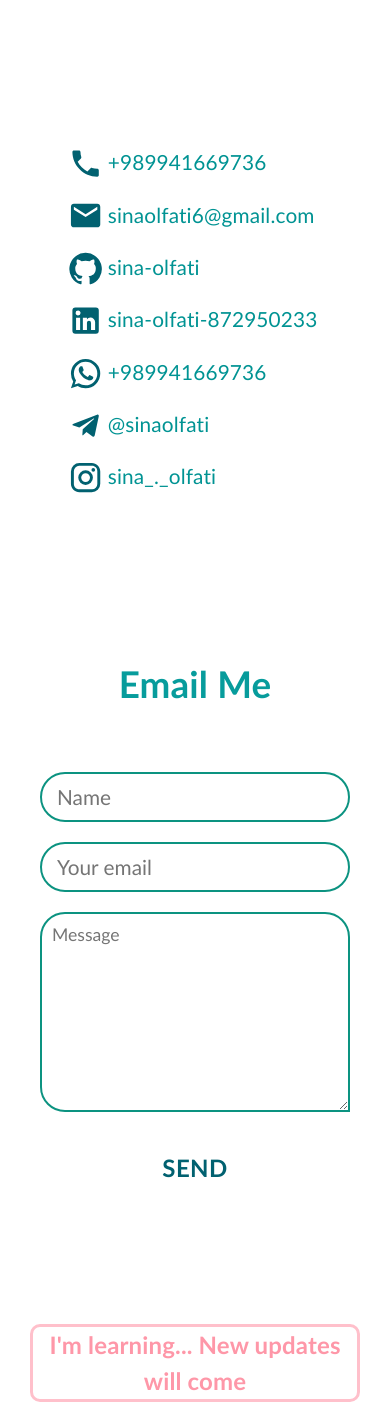
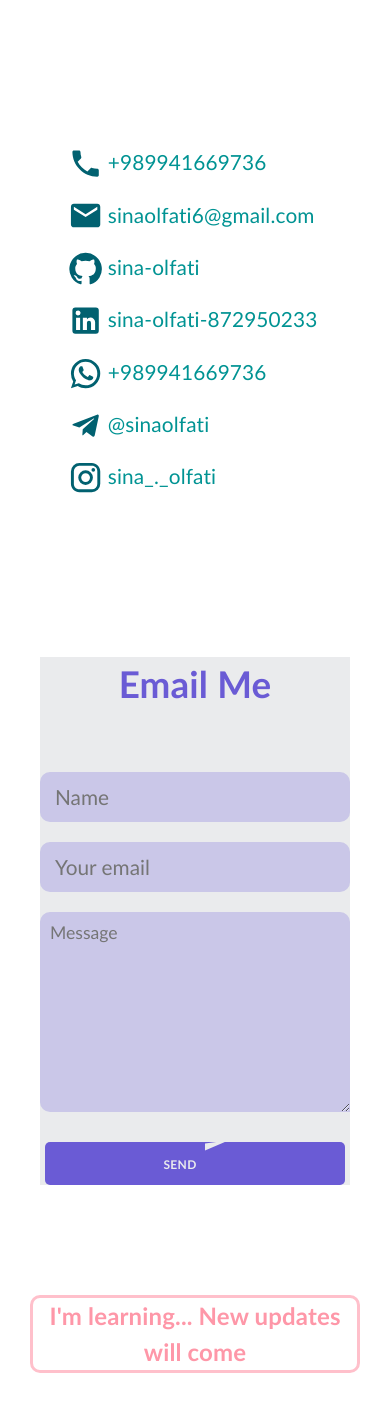
Before and after one commit to sina-olfati/sina-olfati-site, a React (Create React App) app: page /sina-olfati-site/contact in a window 390 px wide. Shown: the top 1411 px of the page. Built offline with nearby package versions, Linux system fonts and the light colour scheme; a web font is replaced by a local one.

Commit message:
Contact: EmailMe: dark completed + added micro transition button

```diff
--- a/src/assets/theme/palette.tsx
+++ b/src/assets/theme/palette.tsx
@@ -61,6 +61,7 @@ import { PaletteMode } from '@mui/material';
               primary: {
                 // main: deepPurple,
                 main: '#6A5BD5',
+                light: '#6A5BD540',
                 // dark: '#512da8',
                 dark: '#5e35b1',
                 darkest: '#3d348b',
@@ -83,6 +84,8 @@ import { PaletteMode } from '@mui/material';
               // purples
               primary: {
                 main: '#6A5BD5',
+                // light: '#d1c4e990',
+                light: '#6A5BD540',
                 dark: '#5e35b1',
                 darkest: '#3d348b',
               },
--- a/src/components/contact/EmailMe.css
+++ b/src/components/contact/EmailMe.css
@@ -1,5 +1,6 @@
 .emailme-container {
-  /* border: solid 1px seagreen; */
+  /* border: solid 10px seagreen; */
+  background-color: var(--mui-palette-secondary-main);
   display: flex;
   flex-direction: column;
   align-items: center;
@@ -8,7 +9,7 @@
 
 .emailme-container h1 {
   font-size: 3rem;
-  color: rgb(7, 156, 156);
+  color: var(--mui-palette-primary-main);
   margin-bottom: 50px;
 }
 
@@ -26,7 +27,7 @@
   flex-direction: column;
   margin: 10px 0;
   width: 70%;
-  color: red;
+  color: rgba(255, 0, 0, 0.7);
   font-size: 1.1rem;
   font-size: 300;
   text-align: center;
@@ -34,12 +35,14 @@
 
 .field-container input {
   height: 50px;
-  color: #494949;
+  color: var(--mui-palette-info-main);
+  background-color: var(--mui-palette-primary-light);
   font-size: 1.3rem;
   font-weight: 400;
   padding: 15px;
-  border: solid 2px rgb(12, 147, 129);
-  border-radius: 25px;
+  /* border: solid 2px rgb(12, 147, 129); */
+  border: none;
+  border-radius:10px;
   transition: 0.2s;
 }
 
@@ -52,19 +55,20 @@
 
 .field-container textarea {
   height: 200px;
-  color: #494949;
+  color: var(--mui-palette-info-main);
+  background-color: var(--mui-palette-primary-light);
   font-size: 1.1rem;
   font-weight: 400;
   padding: 10px;
-  border: solid 2px rgb(12, 147, 129);
-  border-radius: 25px 25px 0 25px;
+  border: none;
+  border-radius: 10px 10px 0 10px;
   transition: 0.2s;
 }
 
 .field-container textarea:focus,
 .field-container input:focus  {
-  background-color: #00c0aa10;
-  box-shadow: 0 0 10px rgba(0, 0, 0, 0.2);
+  /* background-color: #00c0aa10; */
+  box-shadow: 0 0 10px var(--mui-palette-primary-light);
   transform: scale(1.01);
 }
 
@@ -73,7 +77,7 @@
 }
 
 
-.emailme-container button{
+/* .emailme-container button{
  padding: 5px 40px;
  margin: 20px;
  border-radius: 35px;
@@ -82,9 +86,65 @@
 .emailme-container button span{
  font-size: 1.7rem;
  font-weight: 600;
- /* color: #00c0a9; */
- color: #016170;
- /* color: rgb(21, 114, 119); */
+ color: var(--mui-palette-primary-dark);
+} */
+
+/* send button */
+.send-button {
+  /* border: solid 1px red; */
+  color: #EAEBED;
+  background-color: var(--mui-palette-primary-main);
+  margin-top: 20px;
+  position: relative;
+  border-radius: 5px;
+  cursor: pointer;
+  transition: 0.3s;
+  overflow: hidden;
+}
+.send-button:hover {
+  background-color: var(--mui-palette-primary-dark);
+}
+
+.send-button button {
+  /* border: solid 1px black; */
+  display: flex;
+  justify-content: center;
+  align-items: center;
+  background-color: transparent;
+  color: #EAEBED;
+  font-family: 'Trebuchet MS', 'Lucida Sans Unicode', 'Lucida Grande', 'Lucida Sans', Arial, sans-serif;
+  font-size: 12px;
+  font-weight: 600;
+  padding: 12px 60px 10px 30px;
+  /* margin: 0; */
+}
+.front-container:lang(fa) .send-button button {
+  padding: 12px 30px 10px 60px;
+}
+
+.send-button .micro-transition {
+  /* border: solid 1px red; */
+  width: 20px;
+  height: 200%;
+  display: flex;
+  flex-direction: column;
+  align-items: center;
+  justify-content: center;
+  /* height: 100%; */
+  position: absolute;
+  left: unset;
+  right: 30px;
+  /* right: 10px; */
+  z-index: 10;
+  transform: translateY(-50%);
+  transition: 0.3s;
+}
+.send-button .micro-transition svg {
+  /* border: solid 1px black; */
+  height: 50%;
+}
+.send-button:hover .micro-transition {
+  transform: translateY(0%);
 }
 
 
@@ -101,7 +161,19 @@
   .emailme-container h1 {
     font-size: 2.3rem;
   }
-  .emailme-container button span{
-    font-size: 1.5rem;
-   }
+  .send-button {
+    width: 300px;
+    display: flex;
+    align-items: center;
+    justify-content: center;
+  }
+  .send-button button {
+    width: 100%;
+    display: flex;
+    align-items: center;
+    justify-content: center;
+  }
+  .send-button .micro-transition {
+    right: 120px;
+  }
 }
--- a/src/components/contact/EmailMe.tsx
+++ b/src/components/contact/EmailMe.tsx
@@ -6,6 +6,10 @@ import emailjs from '@emailjs/browser';
 // Material Ui
 import { Button } from '@mui/material';
 import {TextField} from '@mui/material';
+
+// icons
+import SendIcon from '@mui/icons-material/Send';
+import MarkEmailReadIcon from '@mui/icons-material/MarkEmailRead';
 
 // i18next
 import { useTranslation } from "react-i18next";
@@ -72,7 +76,15 @@ const EmailMe = () => {
             <Field placeholder={t("contact-emailme-message-placeholder")} name="message" as='textarea'/>
             <ErrorMessage name='message'/>
           </div>
-          <Button type='submit'><span>{t("contact-emailme-send")}</span></Button>
+
+          <div className="send-button">
+              <span className="micro-transition">
+                <MarkEmailReadIcon />
+                <SendIcon />
+              </span>
+              <Button type='submit'>{t("contact-emailme-send")}</Button>
+          </div>
+
         </Form>
       </Formik>
     </div>
--- a/src/components/home/Front.css
+++ b/src/components/home/Front.css
@@ -107,7 +107,7 @@
     padding: 12px 35px 10px 10px;
 }
 
-.micro-transition {
+.cv-button .micro-transition {
     /* border: solid 1px red; */
     width: 20px;
     height: 200%;
@@ -125,7 +125,7 @@
 .front-container:lang(fa) .micro-transition {
     right: 10px;
 }
-.micro-transition svg {
+.cv-button .micro-transition svg {
     /* border: solid 1px black; */
     height: 50%;
 }
@@ -368,7 +368,7 @@
         align-items: center;
         justify-content: center;
     }
-    .micro-transition {
+    .cv-button .micro-transition {
         top: 0%;
         left: 140px;
     }
@@ -434,7 +434,7 @@
     .cv-link {
         width: 300px;
     }
-    .micro-transition {
+    .cv-button .micro-transition {
         left: 90px;
     }
     .front-container:lang(fa) .micro-transition {
--- a/src/screens/Home.tsx
+++ b/src/screens/Home.tsx
@@ -39,8 +39,8 @@ const Home = ({theme}: any) => {
       <Menu page="nothing" theme={theme} />
 
       <Front />
-      <Resume />
-      <Portfolio />
+      {/* <Resume /> */}
+      {/* <Portfolio /> */}
       <Contact />
     </div>
   );
--- a/src/screens/Portfolio.tsx
+++ b/src/screens/Portfolio.tsx
@@ -69,7 +69,7 @@ const Portfolio = () => {
   const { t } = useTranslation();
 
   useEffect(() => {
-    window.scrollTo(0, 0);
+    // window.scrollTo(0, 0);
     setLanguage(localStorage.getItem("i18nextLng"));
   }, [localStorage.getItem("i18nextLng")]);
 
```
